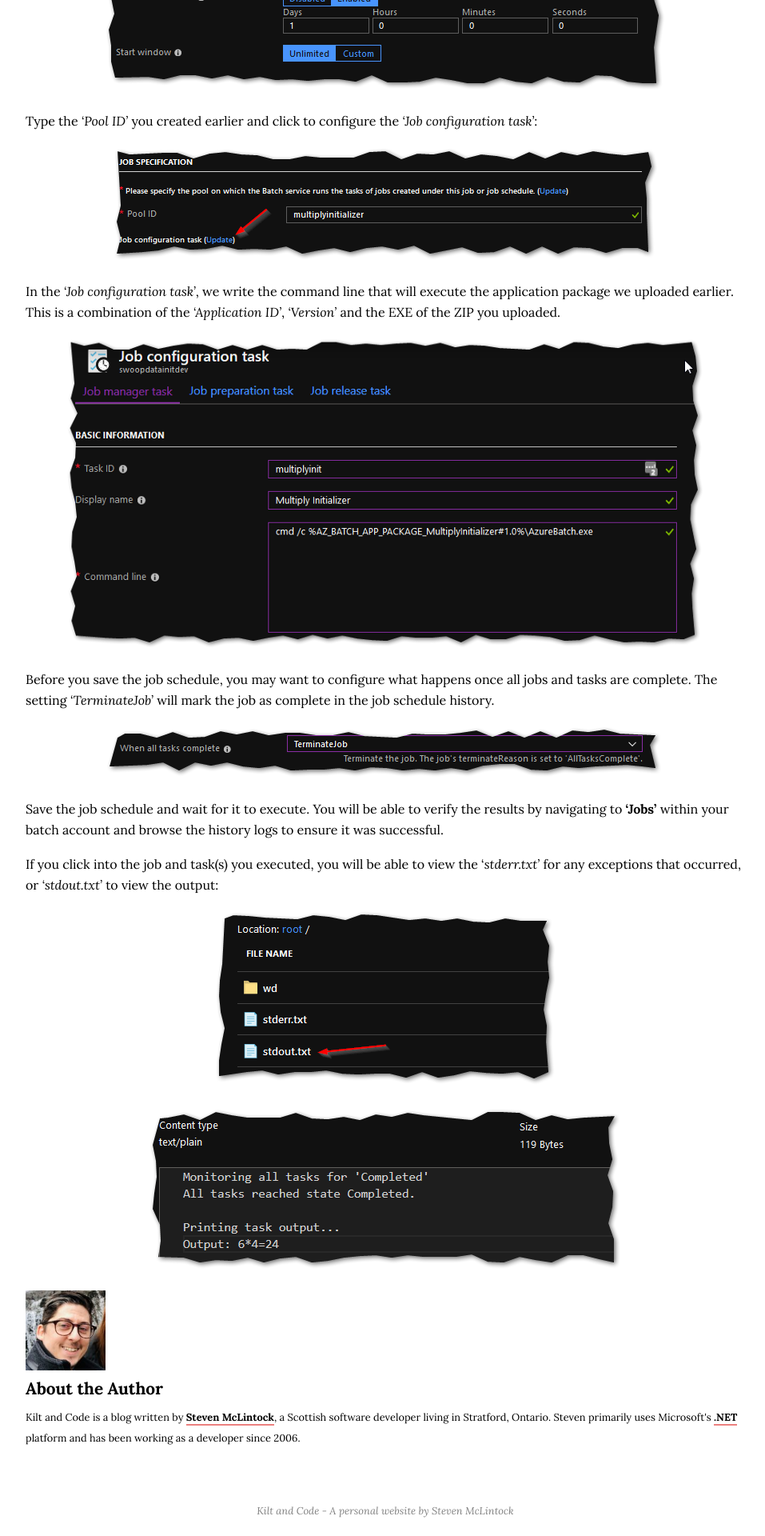
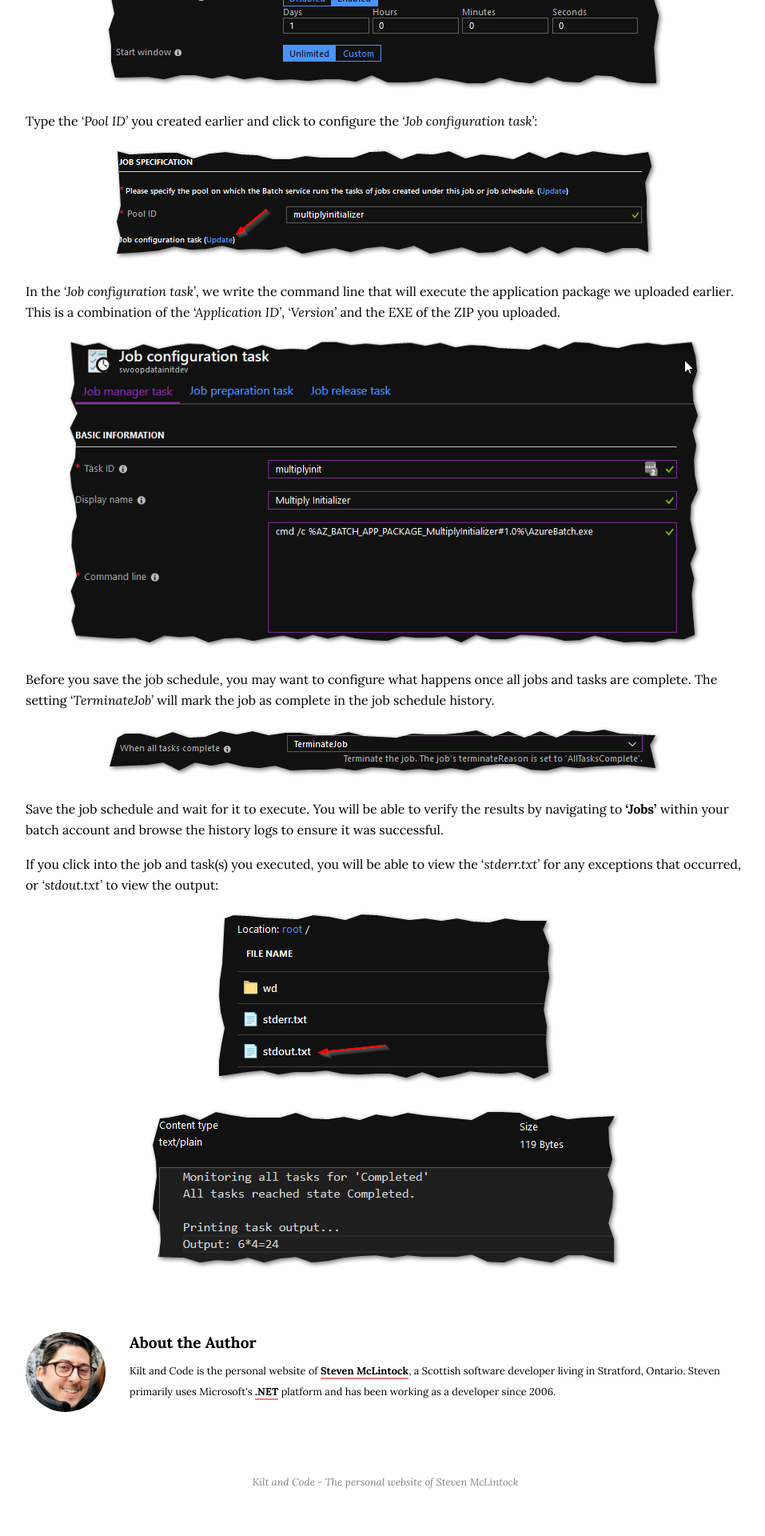
Before and after one commit to kiltandcode/kiltandcode.com, a Jekyll site: the page built from _posts/2019-03-03-how-to-use-azure-batch-job-schedule.md, in a window 1280 px wide. Shown: the part 3251-5171 px from the top of the page at 80% size, without its empty margins (158-1115 px from the left). Built offline with Jekyll 4.4.1, drawn with Linux system fonts in a browser that asks for light colours; after the commit the page ends 5135 px from its top, so only the background shows below that.

```diff
--- a/_config.yml
+++ b/_config.yml
@@ -12,5 +12,5 @@ plugins: [jekyll-sitemap, jekyll-feed, jekyll-seo-tag]
 
 # Customize atom feed settings (this is where Jekyll-Feed gets configuration information)
 title:		           'Kilt and Code'
-description:	       'A personal website by Steven McLintock'
+description:	       'The personal website of Steven McLintock'
 author:              'Steven McLintock'
--- /dev/null
+++ b/_includes/about-the-author.html
@@ -0,0 +1,26 @@
+<section class="about-the-author">
+    <section class="about-the-author-left">
+        <img src="{{ site.baseurl }}/assets/img/2019/04/me-waterfall.jpg" alt="Steven McLintock" width="100" height="100" class="rounded" />
+    </section>
+
+    <section class="about-the-author-right">
+        <h6>About the Author</h6>
+
+        <p>
+            <small>
+              {{ site.title }} is the personal website of <a href="{{ site.baseurl }}/about">Steven McLintock</a>,
+              a Scottish software developer living in Stratford, Ontario. Steven primarily uses Microsoft's
+              <a href="https://dotnet.microsoft.com/" title=".NET">.NET</a> platform and has been working
+              as a developer since 2006.
+            </small>
+        </p>
+
+        <div style="margin-top: 15px;">
+            <script src="https://ko-fi.com/widgets/widget_2.js"></script>
+            <script>
+              kofiwidget2.init('Buy me a coffee', '#29abe0', 'C0C42LJ9W');
+              kofiwidget2.draw();
+            </script>
+        </div>
+    </section>
+</section>
--- a/_layouts/page.html
+++ b/_layouts/page.html
@@ -3,11 +3,13 @@ layout: default
 ---
 
 <article>
+  {% if page.title.size > 0 %}
   <section class="page-header">
     <h1>
       {{ page.title }}
     </h1>
   </section>
+  {% endif %}
 
   {{ content }}
 </article>
--- a/_layouts/post.html
+++ b/_layouts/post.html
@@ -3,12 +3,15 @@ layout: default
 ---
 
 <article>
+  {% if page.title.size > 0 and page.author.size > 0 %}
   <section class="page-header">
+    {% if page.icon.size > 0 %}
     {%
       include icon.html
       icon=page.icon
       alt=page.title
     %}
+    {% endif %}
 
     <h1>
       {{ page.title }}
@@ -16,25 +19,9 @@ layout: default
 
     <small><em>By {{ page.author }} on {% include written-on.html date=page.date %}</em></small>
   </section>
+  {% endif %}
 
   {{ content }}
 
-  <img src="{{ site.baseurl }}/assets/img/2019/04/me-waterfall.jpg" alt="Steven McLintock" width="100" height="100" />
-
-  <h5>About the Author</h5>
-
-  <p>
-      <small>
-        {{ site.title }} is a blog written by <a href="{{ site.baseurl }}/about">Steven McLintock</a>,
-        a Scottish software developer living in Stratford, Ontario. Steven primarily uses Microsoft's
-        <a href="https://dotnet.microsoft.com/" title=".NET">.NET</a> platform and has been working
-        as a developer since 2006.
-      </small>
-  </p>
-
-  <script src="https://ko-fi.com/widgets/widget_2.js"></script>
-  <script>
-    kofiwidget2.init('Buy me a coffee', '#29abe0', 'C0C42LJ9W');
-    kofiwidget2.draw();
-  </script>
+  {% include about-the-author.html %}
 </article>
--- a/assets/css/stylesheet.css
+++ b/assets/css/stylesheet.css
@@ -1,7 +1,8 @@
-/* http://meyerweb.com/eric/tools/css/reset/
+/* Reset CSS (http://meyerweb.com/eric/tools/css/reset/)
    v2.0 | 20110126
    License: none (public domain)
 */
+
 html, body, div, span, applet, object, iframe,
 h1, h2, h3, h4, h5, h6, p, blockquote, pre,
 a, abbr, acronym, address, big, cite, code,
@@ -51,8 +52,8 @@ table {
 	border-spacing: 0;
 }
 
-/* These are the styles for the
-   theme for kiltandcode.com
+/* Set styles for the page elements
+   supported by the browser
 */
 
 html, body {
@@ -148,6 +149,15 @@ ol ol, ul ol {
   margin-left: 15px;
 }
 
+hr {
+  background-color: #808080;
+  margin: 20px auto;
+}
+
+/* Define the styles for a section
+   containing an iframe element
+*/
+
 section.iframe-container {
   overflow: hidden;
   /* 16:9 aspect ratio */
@@ -163,6 +173,10 @@ section.iframe-container iframe {
    top: 0;
    width: 100%;
 }
+
+/* Set the spacing between common
+   page elements
+*/
 
 p + p, p + h1, p + h2, p + h3, p + h4, p + h5, p + h6, p + figure, p + img, p + figure, p + table,
 p + ul, p + ol, p + .iframe-container, p + .highlighter-rouge, figure + p, figure + h1, figure + h2,
@@ -195,10 +209,9 @@ h3 + ol, h4 + ol, h5 + ol, h6 + ol {
   margin-top: 8px;
 }
 
-hr {
-  background-color: #808080;
-  margin: 20px auto;
-}
+/* Style the figure page element and
+   figcaption used for displaying images
+*/
 
 figure.image {
   text-align: center;
@@ -208,6 +221,11 @@ figure.image figcaption {
   color: #808080;
   margin-top: 5px;
 }
+
+/* Begin to style the page structure,
+   e.g. the container (main), header and
+   footer
+*/
 
 main {
   margin: 0 auto;
@@ -290,6 +308,11 @@ summary.article + summary.article {
   margin-top: 70px;
 }
 
+/* We need a few styles for the
+   'About the Author' section at the
+   bottom of the post template
+*/
+
 .article-summary-header {
   margin-bottom: 12px;
 }
@@ -298,7 +321,38 @@ summary.article + summary.article {
   margin-bottom: 5px;
 }
 
+.about-the-author {
+  display: table;
+  margin-top: 70px;
+  vertical-align: top;
+}
+
+.about-the-author-left, .about-the-author-right {
+  display: table-cell;
+  vertical-align: top;
+}
+
+.about-the-author-left {
+  width: 100px;
+}
+
+.about-the-author-right {
+  padding-left: 30px;
+}
+
+/* Add styles for miscellaneous
+   page elements here
+*/
+
 .highlighter-rouge {
   font-family:'Courier New', Courier, monospace;
   overflow: auto;
 }
+
+.rounded {
+  border-radius: 50%;
+}
+
+.text-center {
+  text-align: center;
+}
```
Also changed, not shown: about.md (+1 -1 lines), index.md (+6 -9 lines), assets/img/cartoon-scottish-developer.png (deleted).
